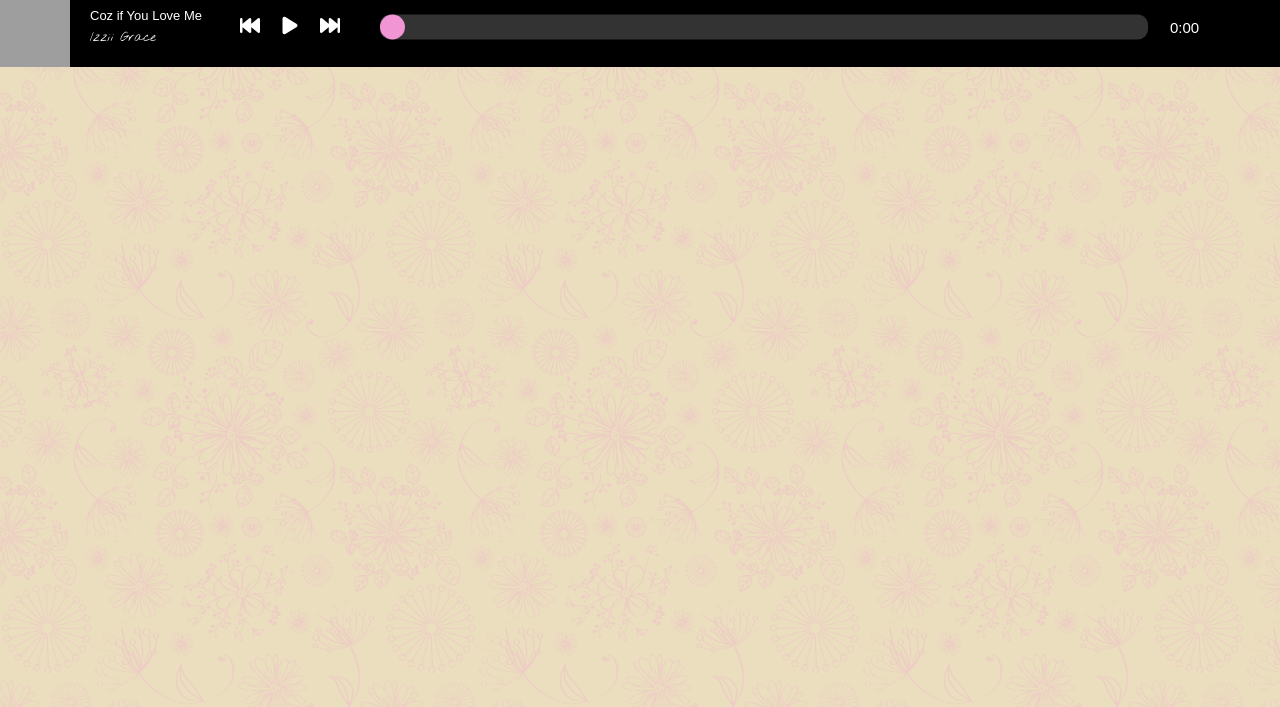
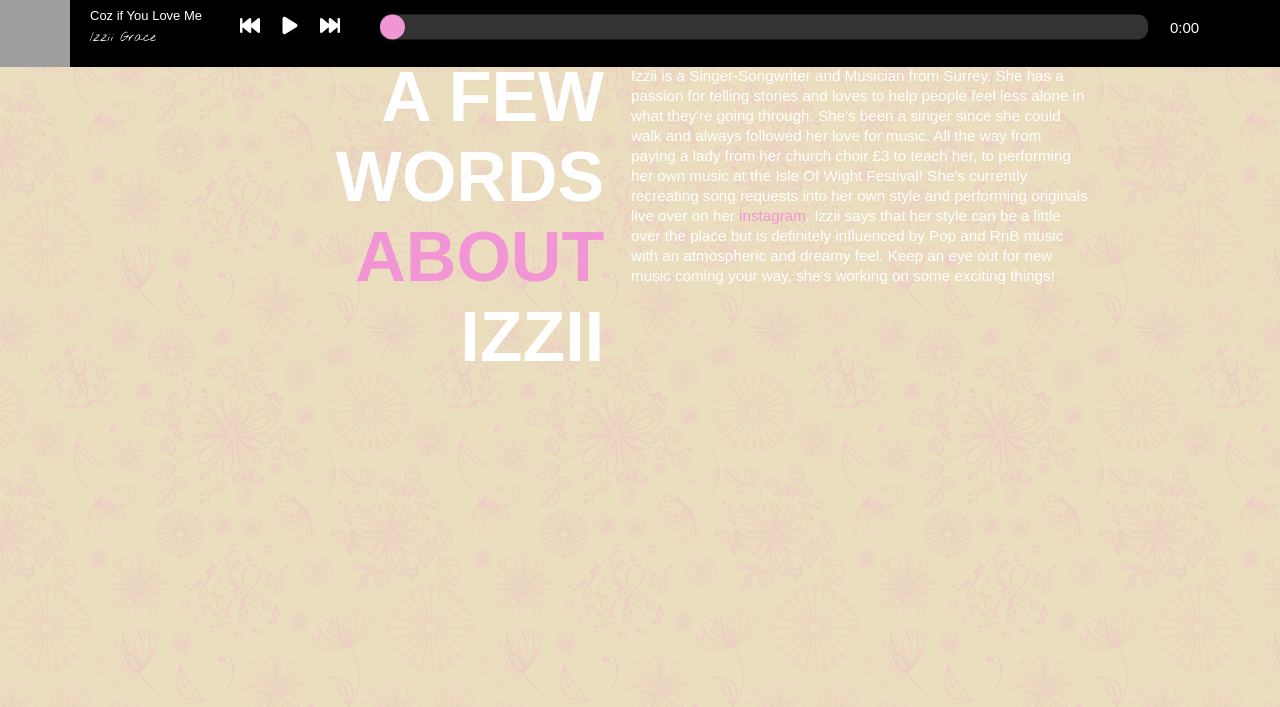
Before and after one commit to jonmccallum96/Izzii-Grace-Website, a website: page index.html in a window 1280 px wide. Shown: the part 813-1520 px from the top of the page. Drawn offline with nearby package versions, Linux system fonts and the light colour scheme; grey boxes are pictures that could not be loaded.

Commit message:
add and style about section

```diff
--- a/index.html
+++ b/index.html
@@ -17,12 +17,11 @@
     </head>
 
     <body>
-
-
         <section class="music-player">
             <div class="music-player__toggle">
                 <p class="toggle-text">Listen Now&darr;</p>
             </div>
+
             <div class="music-player__album-cover">
                 <img id="albmcover" src="img/album-ciylm.jpg" alt="" class="music-player__album-cover__image">
             </div>
@@ -50,16 +49,12 @@
         </section>
 
         <header class="header">
-
             <div class="header__text-box">
                 <h1 class="heading--main">IZZII GRACE</h1>
                 <h2 class="heading--sub">Singer, Songwriter, <em>Musician</em>.</h2>
             </div>
 
-
-
             <img class="header__profile" src="img/izzii.png" alt="Picture of Izzii">
-
         </header>
 
         <section class="section-socials">
@@ -73,6 +68,17 @@
         </section>
 
         <section class="section-about">
+
+            <div class="section-about__content">
+
+                <h3 class="about-header">A FEW WORDS <span>ABOUT</span> IZZII</h3>
+                <p class="about-text">Izzii is a Singer-Songwriter and Musician from Surrey.
+                    She has a passion for telling stories and loves to help people feel less alone in what they're going through.
+                     She's been a singer since she could walk and always followed her love for music. All the way from paying a lady from her church choir £3 to teach her, to performing her own music at the Isle Of Wight Festival! She's currently recreating song requests into her own style and performing originals live over on her <a href="https://www.instagram.com/itsgrace_hun/">instagram</a>.
+                        Izzii says that her style can be a little over the place but is definitely influenced by Pop and RnB music with an atmospheric and dreamy feel.
+                        Keep an eye out for new music coming your way, she's working on some exciting things! </p>
+
+            </div>
 
         </section>
 
--- a/sass/base/_typography.scss
+++ b/sass/base/_typography.scss
@@ -25,3 +25,33 @@ body {
         left: 10rem;
     }
 }
+
+.about-header {
+    font-size: 7rem;
+    font-family: sans-serif;
+    text-align: right;
+    line-height: 8rem;
+    width: 46%;
+    height: 100%;
+}
+
+.about-text {
+    font-size: 1.52rem;
+    font-family: sans-serif;
+    text-align: left;
+    line-height: 2rem;
+    width: 51%;
+    height: 100%;
+    display: inline-block;
+    position: absolute;
+    right: 0;
+    top: 0;
+    margin-top: .9rem;
+
+    a {
+        &:link,
+        &:visited {
+            color: $color-primary;
+        };
+    };
+}
--- a/sass/pages/_home.scss
+++ b/sass/pages/_home.scss
@@ -14,4 +14,31 @@
     background-image: url('../img/floralpattern.png');
     background-size: 30%;
     background-repeat: repeat;
+    position: relative;
+
+    &__content {
+        position: absolute;
+        left: 50%;
+        top: 15rem;
+        transform: translateX(-50%);
+        width: 70vw;
+        height: 50vh;
+
+        span {
+            color: $color-primary;
+        }
+
+        a {
+            &:link,
+            &:visited {
+                color: $color-primary;
+                text-decoration: none;
+            };
+        };
+
+
+    }
+
+
+
 }
```
Also changed, not shown: css/style.css.
